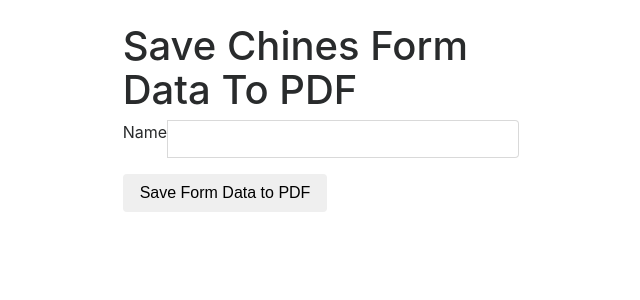
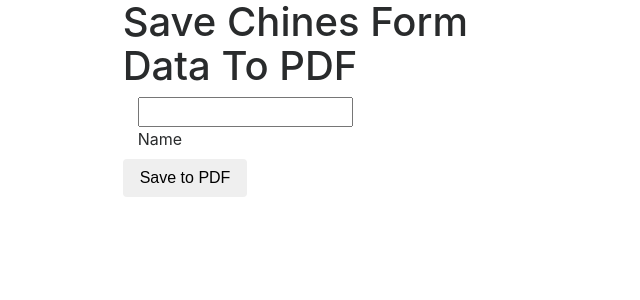
Before and after one commit to ziaongit/SaveFormDataToPDF-Chinese, a PHP site: page / in a window 1280 px wide. Shown: the top 300 px of the page, without its empty margins (319-959 px from the left). Run offline with PHP 8.4, Linux system fonts and the light colour scheme; some libraries are stand-ins or nearby versions.

Commit message:
fix bugs

```diff
--- a/index.php
+++ b/index.php
@@ -9,27 +9,29 @@
 </head>
 <body>
     <div class="container col-xs-12 col-sm-offset-2 col-sm-8 col-md-offset-3 col-md-6 col-lg-offset-4 col-lg-4">
-        <br />
         <div class="panel panel-default">
             <div class="panel-heading">
                 <h1>Save Chines Form Data To PDF</h1>
             </div>
             <div class="panel-body">
+              <div class="row">
                 <form action='processPDF.php' method='post'>
-                    <div class="form-group">
-                        <div class="input-group">
-                          <label for="name">Name</label>
-                          <input name="name" id="name" type="text" class="form-control" />
-                        </div>
+                  <div class="col-md-12">
+                    <div class="col-md-3"></div>
+                    <div class="col-md-6">
+                      <input name="name" type="text" id="name">
+                      <label for="name">Name</label>
+                    </div
+                    <div class="col-md-3">
+                      <input  class="btn btn-default" type='submit' name='submit' value='Save to PDF'>
                     </div>
-                    <div class="form-group">
-                        <div class="input-group">
-                            <input type="submit" class="btn btn-default" value="Save Form Data to PDF">
-                        </div>
-                    </div>
+                  </div>
                 </form>
+              </div>
             </div>
         </div>
+
+      </div>
     </div>
     <!-- jQuery first, then Tether, then Bootstrap JS. -->
     <script src="https://code.jquery.com/jquery-3.1.1.slim.min.js" integrity="sha384-A7FZj7v+d/sdmMqp/nOQwliLvUsJfDHW+k9Omg/a/EheAdgtzNs3hpfag6Ed950n" crossorigin="anonymous"></script>
```
Also changed, not shown: processPDF.php (+11 -5 lines).
